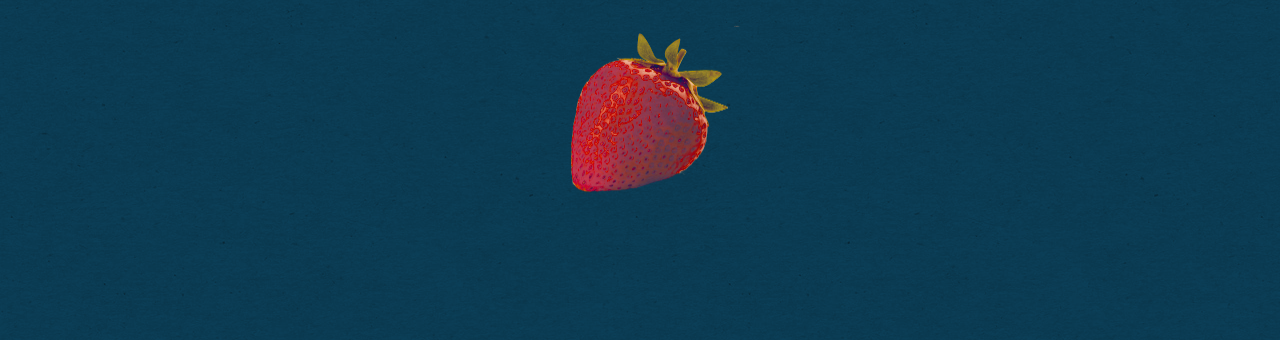
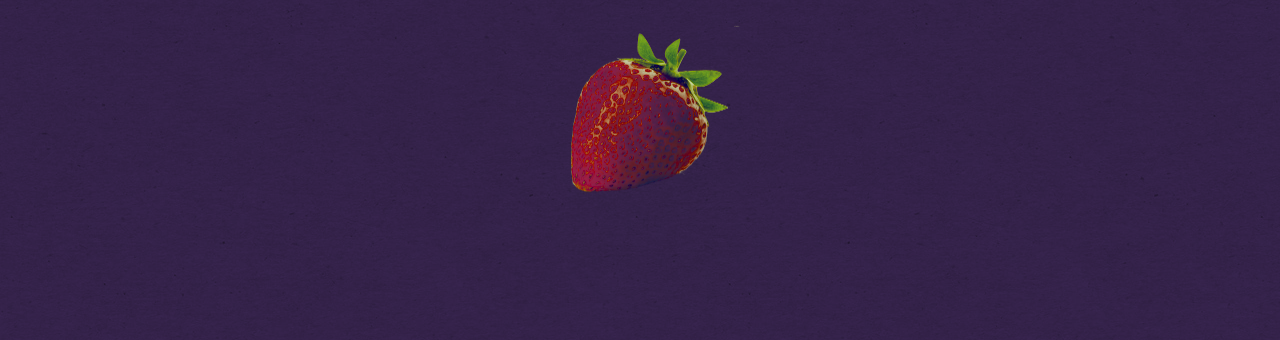
Before and after one commit to brandogn/OLD_WEBSITE, a plain HTML site: page index.html in a window 1280 px wide. Shown: the part 521-861 px from the top of the page. Drawn offline with Linux system fonts and the light colour scheme.

Commit message:
funny cursor + purp

```diff
--- a/css/main.css
+++ b/css/main.css
@@ -59,6 +59,7 @@ img {
 nav *:hover, a:hover {
   /* color: #ffff00; */
   animation: hover-link 1.5s ease-in-out 0s infinite normal none;
+  cursor: help;
 }
 
 nav {
--- a/index.html
+++ b/index.html
@@ -1,5 +1,5 @@
 <!DOCTYPE html>
-<html id="blue" lang="en">
+<html id="purp" lang="en">
   <head>
     <meta charset="UTF-8" />
     <meta http-equiv="X-UA-Compatible" content="IE=edge" />
```
